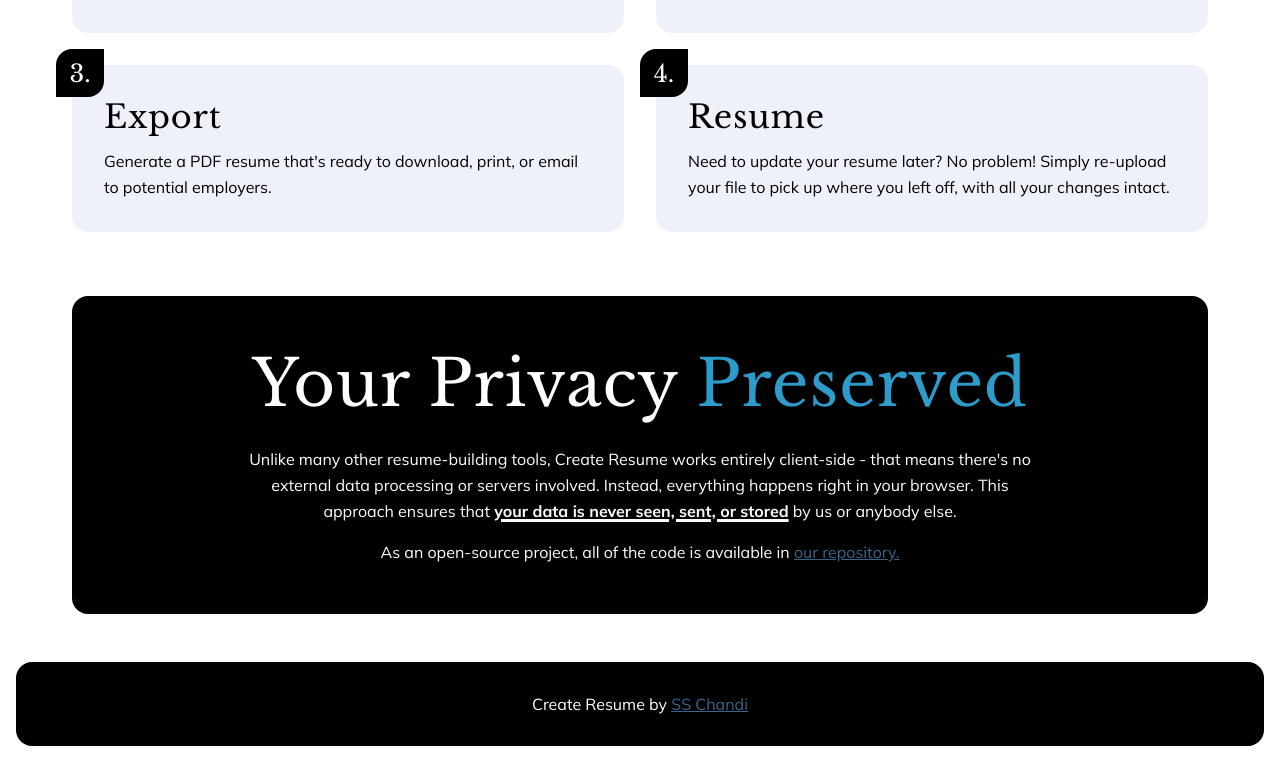
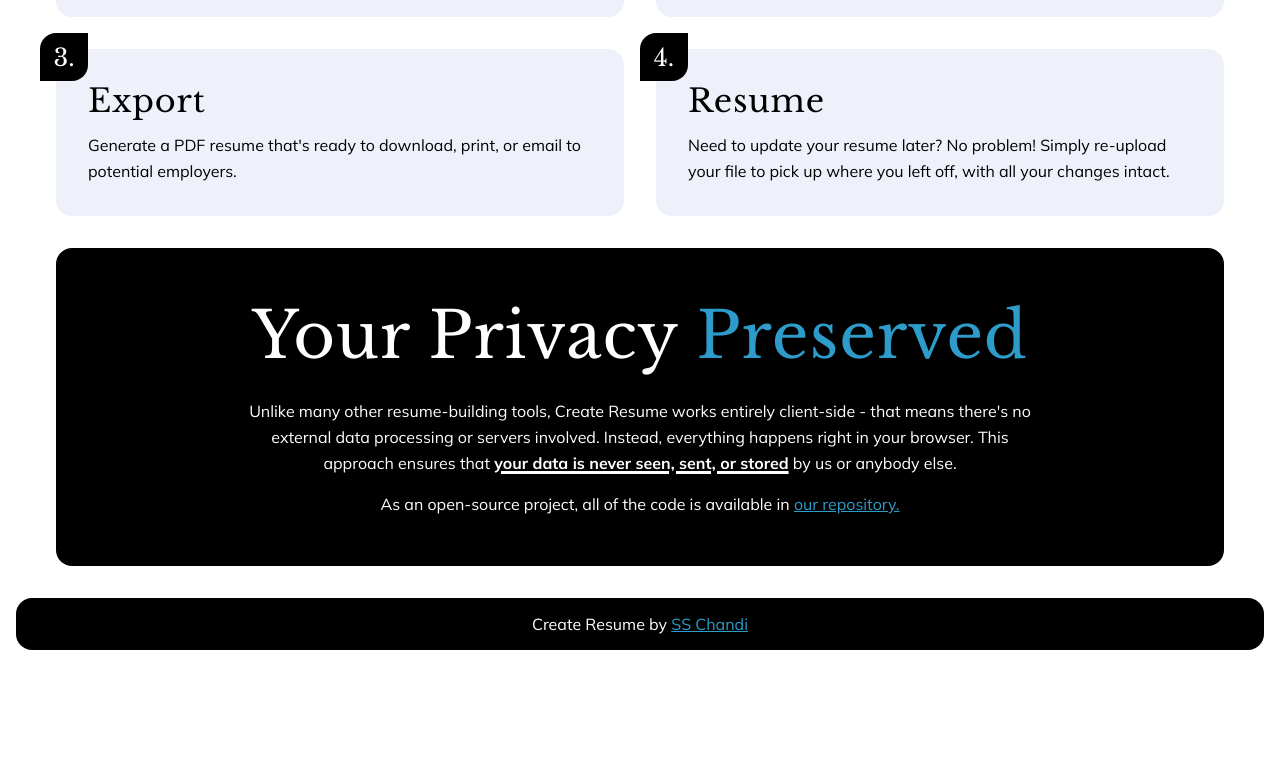
Before and after one commit to sschandi/create-resume, a Next.js app: page / in a window 1280 px wide. Shown: the part 1089-1851 px from the top of the page. After the commit the page ends 1755 px from the top, so only its background shows below. Built offline with nearby package versions, Linux system fonts and the light colour scheme.

Commit message:
feat: global style updates

```diff
--- a/styles/styles.scss
+++ b/styles/styles.scss
@@ -57,12 +57,12 @@ p {
 
 // Use for a tags
 .link {
-  color: $secondary;
+  color: $primary;
   &:visited, &:focus, &:active {
-    color: $secondary;
+    color: $primary;
   }
   &:hover {
-    color: $primary;
+    color: scale-color($primary, $lightness: 15%);
   }
 }
 
@@ -72,7 +72,7 @@ p {
   max-width: $breakpoint-xl;
   margin-left: auto;
   margin-right: auto;
-  padding: 2rem;
+  padding: 1rem;
   &__fluid {
     max-width: unset;
     padding: 0;
@@ -238,6 +238,7 @@ p {
     left: 0;
     width: 100vw;
     height: 100vh;
+    z-index: 101;
     display: flex;
     justify-content: center;
     align-items: center;
```
